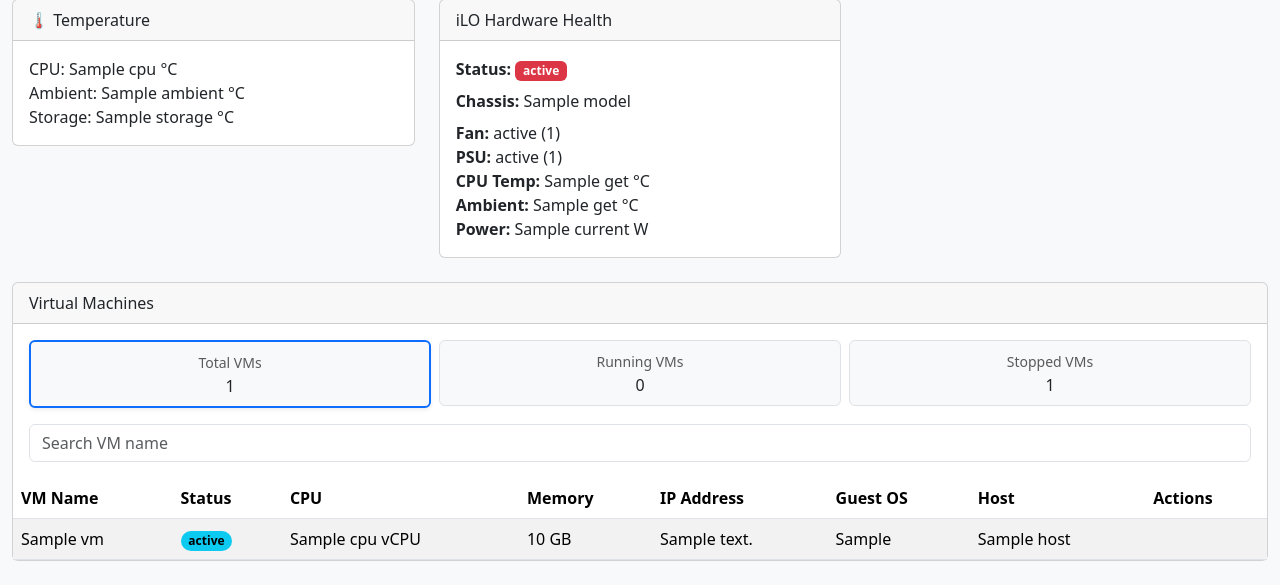
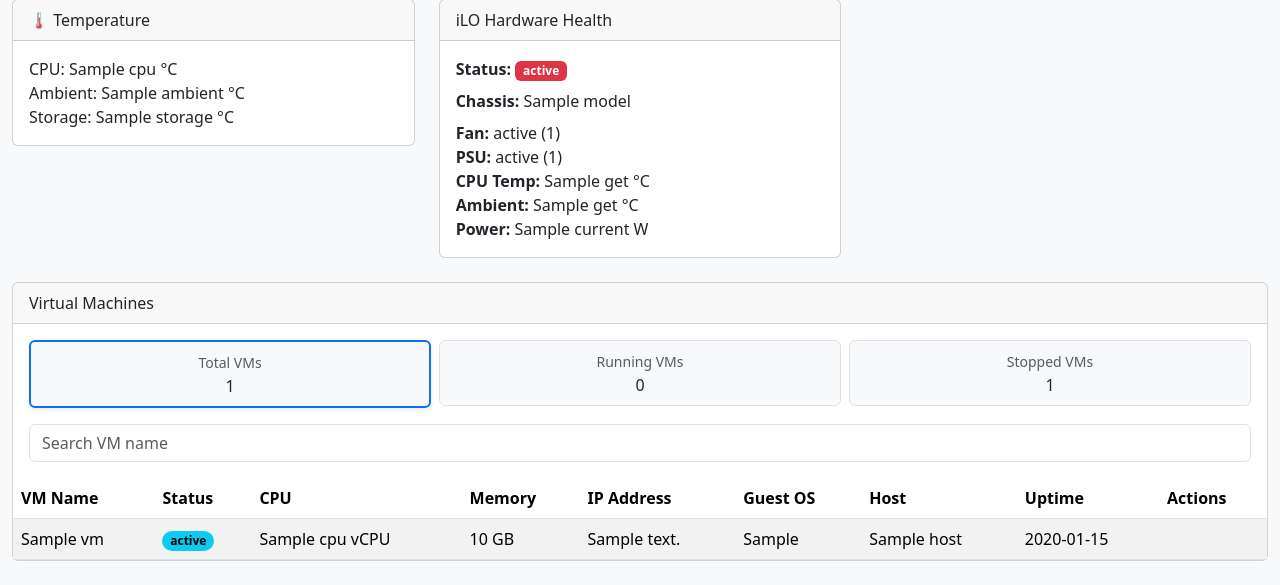
Before and after one commit to leekampgreen-hash/homelab-dashboard, a FastAPI app: template app/templates/index.html in a window 1280 px wide. Shown: the part 504-1089 px from the top of the page. Run offline with FastAPI, Linux system fonts and the light colour scheme; the template is opened without the code that fills it: most values are stand-ins (such as "Sample title", 1, 10 or a date in 2020); data that the repository does not hold is empty; some libraries are stand-ins or nearby versions.

Commit message:
Display VMware VM uptime in dashboard

```diff
--- a/app/templates/components/footer_scripts.html
+++ b/app/templates/components/footer_scripts.html
@@ -89,6 +89,7 @@ function renderVmRows(vms) {
         const ipCell = document.createElement("td");
         const guestCell = document.createElement("td");
         const hostCell = document.createElement("td");
+        const uptimeCell = document.createElement("td");
         const actionCell = document.createElement("td");
         const badge = document.createElement("span");
         const actionContainer = document.createElement("div");
@@ -107,6 +108,7 @@ function renderVmRows(vms) {
         ipCell.innerText = vm.ip || "--";
         guestCell.innerText = vm.guest || "--";
         hostCell.innerText = vm.host || "--";
+        uptimeCell.innerText = vm.uptime || "--";
 
         actionContainer.className = "vm-actions";
         actionContainer.dataset.vmId = vm.id;
@@ -121,6 +123,7 @@ function renderVmRows(vms) {
             ipCell,
             guestCell,
             hostCell,
+            uptimeCell,
             actionCell
         );
         tableBody.appendChild(row);
--- a/app/templates/components/vm_table.html
+++ b/app/templates/components/vm_table.html
@@ -63,6 +63,7 @@
                     <th>IP Address</th>
                     <th>Guest OS</th>
                     <th>Host</th>
+                    <th>Uptime</th>
                     <th>Actions</th>
                 </tr>
             </thead>
@@ -101,6 +102,7 @@
                     <td>{{ vm.ip_address | default("--") }}</td>
                     <td>{{ vm.guest_os | default("--") }}</td>
                     <td>{{ vm.host | default("--") }}</td>
+                    <td>{{ vm.uptime | default("--") }}</td>
                     <td>
                         <div
                             class="vm-actions"
```
